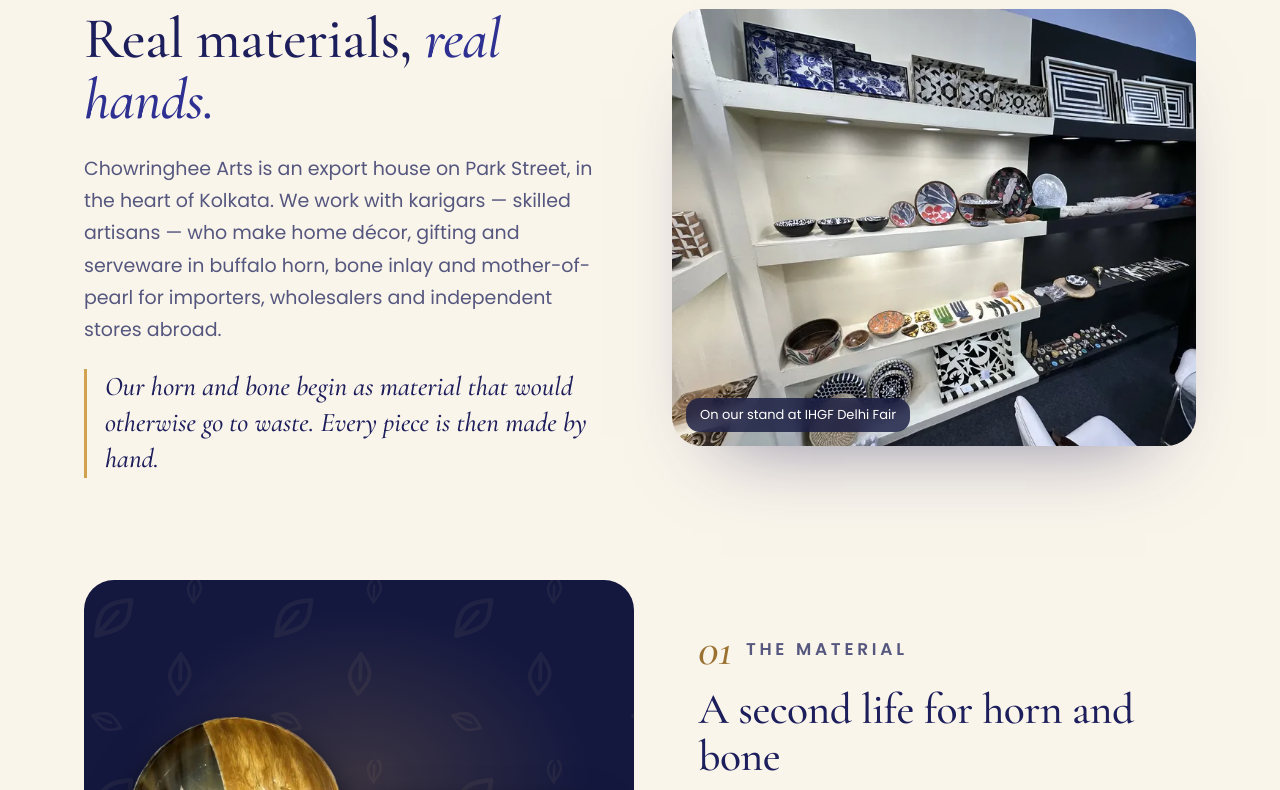
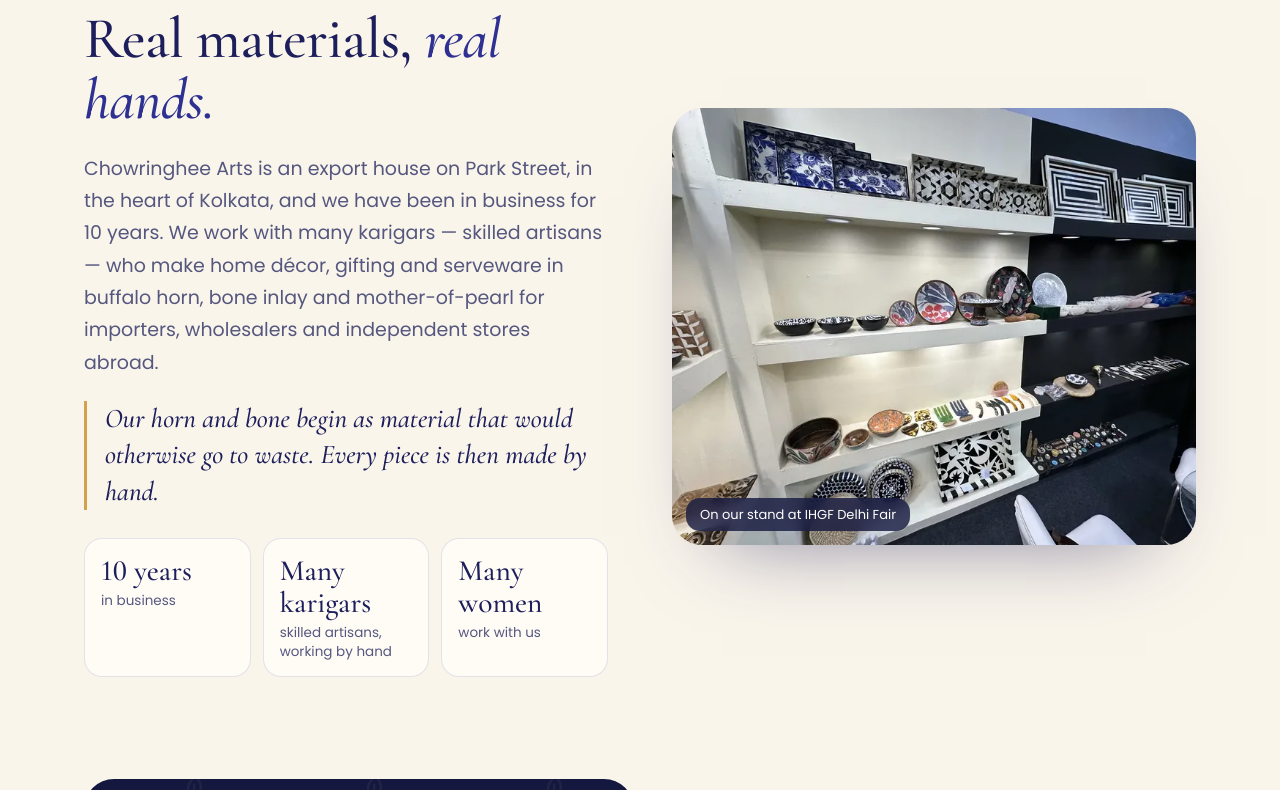
Before and after one commit to siddhant3005-max/chowringheearts-website, a plain HTML site: page index.html in a window 1280 px wide. Shown: the part 1256-2046 px from the top of the page. Drawn offline with Linux system fonts and the light colour scheme.

Commit message:
Story: 10 years in business, many karigars, many women workers

```diff
--- a/index.html
+++ b/index.html
@@ -41,7 +41,7 @@
   "telephone": "+91-98309-22999",
   "address": {"@type": "PostalAddress", "streetAddress": "75C Park Street", "addressLocality": "Kolkata", "postalCode": "700016", "addressRegion": "West Bengal", "addressCountry": "IN"},
   "contactPoint": {"@type": "ContactPoint", "contactType": "sales", "email": "info@chowringheearts.com", "telephone": "+91-98309-22999"},
-  "description": "Kolkata export house making handmade home décor, gifting and serveware in buffalo horn, bone inlay and mother-of-pearl for trade buyers. Horn and bone are by-products of cattle farming; no animal is harmed for its products."
+  "description": "Kolkata export house, in business for 10 years, making handmade home décor, gifting and serveware in buffalo horn, bone inlay and mother-of-pearl for trade buyers. Horn and bone are by-products of cattle farming; no animal is harmed for its products."
 }
 </script>
 <style>
@@ -182,6 +182,11 @@
 .story-top{display:grid;grid-template-columns:1fr 1fr;gap:clamp(28px,5vw,80px);align-items:center;margin-bottom:clamp(56px,8vw,112px)}
 .story-intro .lede{margin:22px 0 0}
 .story-lead{margin:22px 0 0;padding-left:18px;border-left:3px solid var(--gold);font:500 italic clamp(22px,2.2vw,27px)/1.35 var(--serif);color:var(--ink-deep);max-width:26em}
+.proof{list-style:none;margin:28px 0 0;padding:0;display:grid;grid-template-columns:repeat(3,1fr);gap:12px}
+.proof li{padding:16px 16px 14px;border-radius:18px;background:var(--card);border:1px solid var(--line)}
+.proof b{display:block;font:500 clamp(24px,2.3vw,30px)/1.08 var(--serif);color:var(--ink-deep);font-variant-numeric:lining-nums;font-feature-settings:"lnum" 1}
+.proof span{display:block;margin-top:5px;font-size:13.5px;line-height:1.4;color:var(--muted)}
+@media (max-width:520px){.proof{grid-template-columns:1fr}.proof li{display:grid;grid-template-columns:8.6em 1fr;align-items:baseline;gap:10px;padding:12px 16px}.proof b{white-space:nowrap;font-size:24px}.proof span{margin-top:0}}
 .chapters{list-style:none;margin:0;padding:0;display:grid;gap:clamp(56px,8vw,112px)}
 .chapter{display:grid;grid-template-columns:1.05fr .95fr;gap:clamp(28px,5vw,80px);align-items:center}
 .chapter.flip .ch-art{order:2}
@@ -510,8 +515,13 @@
         <div class="story-intro">
           <p class="eyebrow">Why Chowringhee Arts</p>
           <h2 id="story-title">Real materials, <em>real hands.</em></h2>
-          <p class="lede">Chowringhee Arts is an export house on Park Street, in the heart of Kolkata. We work with karigars — skilled artisans — who make home décor, gifting and serveware in buffalo horn, bone inlay and mother-of-pearl for importers, wholesalers and independent stores abroad.</p>
+          <p class="lede">Chowringhee Arts is an export house on Park Street, in the heart of Kolkata, and we have been in business for 10 years. We work with many karigars — skilled artisans — who make home décor, gifting and serveware in buffalo horn, bone inlay and mother-of-pearl for importers, wholesalers and independent stores abroad.</p>
           <p class="story-lead">Our horn and bone begin as material that would otherwise go to waste. Every piece is then made by hand.</p>
+          <ul class="proof">
+            <li><b>10 years</b><span>in business</span></li>
+            <li><b>Many karigars</b><span>skilled artisans, working by hand</span></li>
+            <li><b>Many women</b><span>work with us</span></li>
+          </ul>
         </div>
         <figure class="about-photo"><img src="assets/img/stand-shelves-480.webp" srcset="assets/img/stand-shelves-480.webp 480w, assets/img/stand-shelves-720.webp 720w, assets/img/stand-shelves-1080.webp 1080w, assets/img/stand-shelves-1440.webp 1440w" sizes="(max-width:900px) 92vw, 560px" width="1440" height="1192" alt="Shelves of bone inlay trays, horn and shell pieces on the Chowringhee Arts stand at IHGF Delhi Fair" loading="lazy" decoding="async"><figcaption>On our stand at IHGF Delhi Fair</figcaption></figure>
       </div>
@@ -541,7 +551,7 @@
             <p class="ch-k"><span aria-hidden="true">02</span>The craft</p>
             <h3>Made by hand, piece by piece</h3>
             <p>Horn is cut, shaped and polished by hand until its natural grain shows. Bone inlay is set one small piece at a time. Mother-of-pearl is carved into dishes, birds and flowers.</p>
-            <p>It is patient work, and you can see it in the finish.</p>
+            <p>It is patient work, shared by many karigars, and many women work with us. You can see the care in the finish.</p>
           </div>
         </li>
         <li class="chapter">
@@ -565,6 +575,7 @@
       <div class="story-end">
         <p class="story-quote">Made by hand in India — with horn and bone that would otherwise go to waste.</p>
         <ul class="facts">
+          <li>10 years in business</li>
           <li>FOB prices in US dollars</li>
           <li>Better prices on volume</li>
           <li>Standard lead time 30–45 days</li>
```
Also changed, not shown: 404.html (+5 -0 lines).
